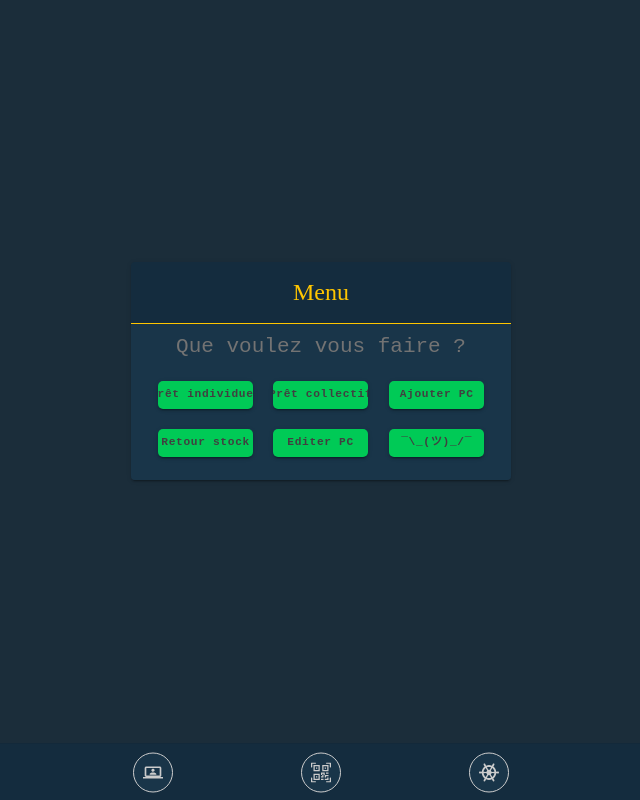
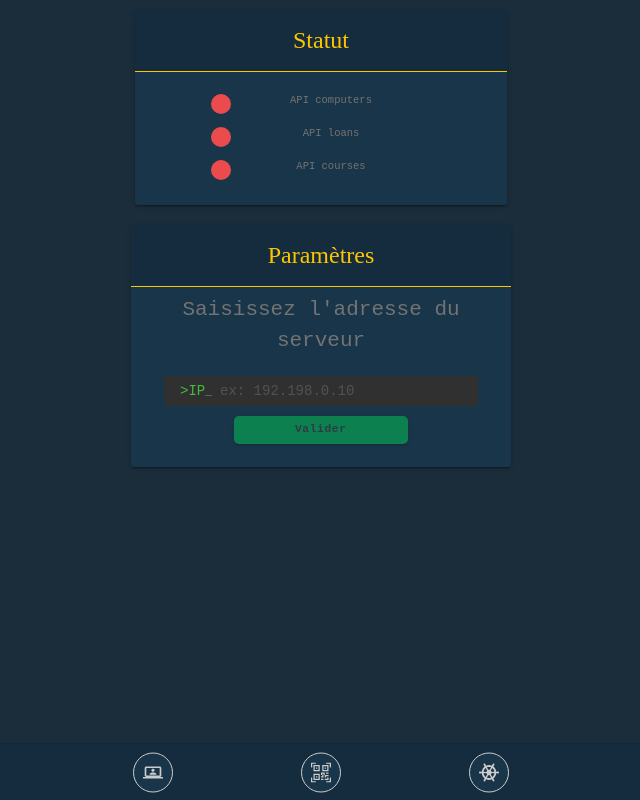
Before and after one commit to Admiralis/front-ionic, a React (Create React App) app: page /scan/menu in a window 1280 px wide. Shown: the whole page, without its empty margins (319-959 px from the left). Built offline with nearby package versions, Linux system fonts and the light colour scheme; no server answers.

Commit message:
feat: auto redirect if no connection :sparkles:

```diff
--- a/src/App.tsx
+++ b/src/App.tsx
@@ -27,7 +27,7 @@ import '@ionic/react/css/display.css';
 
 /* Theme variables */
 import './theme/variables.css';
-import React from "react";
+import React, {Dispatch} from "react";
 
 /* Pages */
 import ScanMenuPage from "./features/computer/ScanMenu/ScanMenu.page";
@@ -44,6 +44,8 @@ import SettingsPage from "./features/settings/Settings.page";
 /* Constants */
 import PATHS from "commons/constants/PATHS";
 import NotFoundPage from "./features/404/NotFound.page";
+import useCheckAPIConnection from "./commons/hooks/connection/useCheckApiConnection";
+import useCheckApiConnection from "./commons/hooks/connection/useCheckApiConnection";
 
 setupIonicReact();
 
@@ -93,15 +95,51 @@ function WheelIconComponent() {
     </svg>;
 }
 
+
+
+export const LoanConnectionStatusContext = React.createContext({
+    isLoanApiConnected: false,
+    setLoanApiConnected: (() => {}) as Dispatch<boolean>
+});
+export const CourseConnectionStatusContext = React.createContext({
+    isCourseApiConnected: false,
+    setCourseApiConnected: (() => {}) as Dispatch<boolean>
+});
+export const ComputerConnectionStatusContext = React.createContext({
+    isComputerApiConnected: false,
+    setComputerApiConnected: (() => {}) as Dispatch<boolean>
+});
+
+const withConnectionStatus = (Component: React.FC) => (props: any) => {
+    const {isLoanApiConnected} = useCheckApiConnection();
+    if (!isLoanApiConnected) return <SettingsPage/>;
+    return <Component {...props}/>;
+
+}
+
 const App: React.FC = () => {
 
+    const {
+        isLoanApiConnected,
+        setLoanApiConnected,
+        isCourseApiConnected,
+        setCourseApiConnected,
+        isComputerApiConnected,
+        setComputerApiConnected,
+    } = useCheckAPIConnection();
+
     return (
+
+
+        <LoanConnectionStatusContext.Provider value={{ isLoanApiConnected, setLoanApiConnected }}>
+            <CourseConnectionStatusContext.Provider value={{isCourseApiConnected, setCourseApiConnected}}>
+                <ComputerConnectionStatusContext.Provider value={{isComputerApiConnected, setComputerApiConnected}}>
                     <IonApp>
                         <IonReactRouter>
                             <IonTabs>
                                 <IonRouterOutlet>
 
-                        <Route exact path={PATHS.SCAN.root} component={ScanMenuPage}/>
+                                    <Route exact path={PATHS.SCAN.root} component={withConnectionStatus(ScanMenuPage)}/>
 
                                     <Route exact path={PATHS.SCAN.newComputer} component={AddComputerPage}/>
                                     <Route exact path={PATHS.COMPUTERS.new} component={EditComputerPage}/>
@@ -116,8 +154,10 @@ const App: React.FC = () => {
                                     <Route exact path={PATHS.LOANS.end + ":id"} component={EndLoanPage}/>
 
 
-                        <Route exact path={PATHS.SCAN.newIndividualLoan} component={CreateIndividualLoanPage}/>
-                        <Route exact path={PATHS.LOANS.confirmIndividual} component={EditIndividualLoanPage}/>
+                                    <Route exact path={PATHS.SCAN.newIndividualLoan}
+                                           component={CreateIndividualLoanPage}/>
+                                    <Route exact path={PATHS.LOANS.confirmIndividual}
+                                           component={EditIndividualLoanPage}/>
 
                                     <Route exact path={PATHS.SETTINGS.root} component={SettingsPage}/>
 
@@ -141,6 +181,9 @@ const App: React.FC = () => {
                             </IonTabs>
                         </IonReactRouter>
                     </IonApp>
+                </ComputerConnectionStatusContext.Provider>
+            </CourseConnectionStatusContext.Provider>
+        </LoanConnectionStatusContext.Provider>
     );
 };
 
--- a/src/commons/hooks/connection/useCheckAPIConnection.tsx
+++ b/src/commons/hooks/connection/useCheckApiConnection.tsx
@@ -1,58 +1,65 @@
 import React from 'react';
 
-function UseCheckApiConnection() {
+function useCheckApiConnection() {
     const [isComputerApiConnected, setComputerApiConnected] = React.useState<boolean>(false);
     const [isCourseApiConnected, setCourseApiConnected] = React.useState<boolean>(false);
     const [isLoanApiConnected, setLoanApiConnected] = React.useState<boolean>(false);
-
-    const ip = localStorage.getItem('ip') || '';
+    const [isLoading, setLoading] = React.useState<boolean>(false);
+    const [ip, setIp] = React.useState<string>(localStorage.getItem('ip') || '');
+    // const ip = localStorage.getItem('ip') || '';
 
     function testConnection() {
 
-        fetch(`http://${ip}/api/loans`).then((response) => {
+        setLoading(true);
+
+        fetch(`http://${ip}/api/loans/status/health`).then((response) => {
             if (response.status === 200) {
                 setLoanApiConnected(true);
+                setLoading(false)
             }
         }).catch((error) => {
             setLoanApiConnected(false);
+            setLoading(false)
         });
 
-        fetch(`http://${ip}/api/courses`).then((response) => {
+        fetch(`http://${ip}/api/courses/status/health`).then((response) => {
             if (response.status === 200) {
                 setCourseApiConnected(true);
+                setLoading(false)
             }
         }).catch((error) => {
             setCourseApiConnected(false);
+            setLoading(false)
         });
 
-        fetch(`http://${ip}/api/computers`).then((response) => {
+        fetch(`http://${ip}/api/computers/status/health`).then((response) => {
             if (response.status === 200) {
                 setComputerApiConnected(true);
+                setLoading(false)
             }
         }).catch((error) => {
             setComputerApiConnected(false);
+            setLoading(false)
         });
     }
 
     React.useEffect(() => {
+        localStorage.setItem('ip', ip);
         testConnection();
     }, [ip])
 
-    React.useEffect(() => {
-        testConnection();
-    },  [])
-
-    const refetch = () => {
-        testConnection();
-    }
-
     return {
         isComputerApiConnected,
+        setComputerApiConnected,
         isCourseApiConnected,
+        setCourseApiConnected,
         isLoanApiConnected,
-        refetch
+        setLoanApiConnected,
+        isLoading,
+        ip,
+        setIp
     }
 
 }
 
-export default UseCheckApiConnection;
+export default useCheckApiConnection;
--- a/src/features/settings/Settings.page.tsx
+++ b/src/features/settings/Settings.page.tsx
@@ -1,125 +1,101 @@
-import React from 'react';
+import React, {useContext} from 'react';
 import {IonButton, IonContent, IonLoading, IonPage} from "@ionic/react";
 import {AsciiInputComponent, CardComponent, LinuxButtonComponent} from "../../commons/components";
 import styles from './Settings.module.css';
 import {submitOnEnter} from "../../commons/utils";
+import {ComputerConnectionStatusContext, CourseConnectionStatusContext, LoanConnectionStatusContext} from "../../App";
+import useCheckApiConnection from "../../commons/hooks/connection/useCheckApiConnection";
 
 function SettingsPage() {
 
-    const [ip, setIp] = React.useState<string>(localStorage.getItem('ip') || '');
-    const [loanStatus, setLoanStatus] = React.useState<boolean>(false);
-    const [courseStatus, setCourseStatus] = React.useState<boolean>(false);
-    const [computerStatus, setComputerStatus] = React.useState<boolean>(false);
-    const [isLoading, setLoading] = React.useState<boolean>(false);
+    const {setLoanApiConnected} = useContext(LoanConnectionStatusContext);
+    const {setCourseApiConnected} = useContext(CourseConnectionStatusContext);
+    const {setComputerApiConnected} = useContext(ComputerConnectionStatusContext);
 
-    function handleSubmit(event: React.FormEvent<HTMLFormElement>) {
+    const [ipInput, setIpInput] = React.useState<string>(localStorage.getItem('ip') || '');
+
+
+    const {
+        isComputerApiConnected: isComputerConnected,
+        isLoanApiConnected: isLoanConnected,
+        isCourseApiConnected: isCourseConnected,
+        isLoading,
+        ip,
+        setIp
+    } = useCheckApiConnection();
+
+    async function handleSubmit(event: React.FormEvent<HTMLFormElement>) {
         event.preventDefault();
-        localStorage.setItem('ip', ip);
-        testConnection();
+
+        setLoanApiConnected(false);
+        setCourseApiConnected(false);
+        setComputerApiConnected(false);
+        await testConnection();
     }
 
-    function testConnection() {
-
-        setLoading(true);
-        setLoanStatus(false);
-        setCourseStatus(false);
-        setComputerStatus(false);
-
-        fetch(`http://${ip}/api/loans/status/health`).then((response) => {
-            if (response.status === 200) {
-                setLoanStatus(true);
-                setLoading(false)
-            } else {
-                setLoanStatus(false);
-                setLoading(false)
-            }
-        }).catch((error) => {
-            console.error(error);
-            setLoanStatus(false);
-            setLoading(false)
-        });
-
-        fetch(`http://${ip}/api/courses/status/health`).then((response) => {
-            if (response.status === 200) {
-                setCourseStatus(true);
-                setLoading(false)
-            } else {
-                setLoanStatus(false);
-                setLoading(false)
-            }
-        }).catch((error) => {
-            console.error(error);
-            setCourseStatus(false);
-            setLoading(false)
-        });
-
-        fetch(`http://${ip}/api/computers/status/health`).then((response) => {
-            if (response.status === 200) {
-                setComputerStatus(true);
-                setLoading(false)
-            } else {
-                setLoanStatus(false);
-                setLoading(false)
-            }
-        }).catch((error) => {
-            console.error(error);
-            setComputerStatus(false);
-            setLoading(false)
-        });
+    async function testConnection() {
+        try {
+            setIp(ipInput);
+            localStorage.setItem('ip', ip);
+            setLoanApiConnected(isLoanConnected);
+            setCourseApiConnected(isCourseConnected);
+            setComputerApiConnected(isComputerConnected);
+        } catch {
+            setLoanApiConnected(false);
+            setCourseApiConnected(false);
+            setComputerApiConnected(false);
+        }
     }
 
     React.useEffect(() => {
-        localStorage.getItem('ip') && setIp(localStorage.getItem('ip') as string);
-        testConnection();
-    }, [localStorage])
 
-    React.useEffect(() => {
+    }, [isComputerConnected, isLoanConnected, isCourseConnected])
 
-    }, [loanStatus, courseStatus, computerStatus])
 
     return (
         <IonPage>
             <IonContent>
                 <form className='flex-container' onSubmit={handleSubmit} onKeyDown={submitOnEnter}>
-                    <IonLoading message="Tentative de connection..." spinner="circles" isOpen={isLoading} duration={5000} />
+                    <IonLoading message="Tentative de connection..." spinner="circles" isOpen={isLoading}
+                                duration={5000}/>
                     <CardComponent
                         title='Statut'
                         content={
                             <>
                                 <div className={styles.statusContainer}>
-                                    {computerStatus && (
+                                    {isComputerConnected && (
                                         <span>
                                             <LinuxButtonComponent/>
                                             <p>API computers</p>
                                         </span>
                                     )}
                                     {
-                                        !computerStatus && (
+                                        !isComputerConnected && (
                                             <span>
                                                 <LinuxButtonComponent color={"red"}/>
                                                 <p>API computers</p>
                                             </span>
                                         )
                                     }
-                                    {loanStatus && (
+                                    {isLoanConnected && (
                                         <span>
                                             <LinuxButtonComponent/>
                                             <p>API loans</p>
                                         </span>
                                     )}
-                                    {!loanStatus && (
+                                    {!isLoanConnected && (
                                         <span>
                                             <LinuxButtonComponent color={"red"}/>
                                             <p>API loans</p>
                                         </span>
                                     )}
-                                    {courseStatus && (
+                                    {isCourseConnected && (
                                         <span>
                                             <LinuxButtonComponent/>
                                             <p>API courses</p>
                                         </span>
                                     )}
-                                    {!courseStatus && (
+                                    {!isCourseConnected && (
                                         <span>
                                             <LinuxButtonComponent color={"red"}/>
                                             <p>API courses</p>
@@ -136,9 +112,9 @@ function SettingsPage() {
                                 <p>Saisissez l'adresse du serveur</p>
                                 <AsciiInputComponent
                                     label="IP"
-                                    value={ip}
+                                    value={ipInput}
                                     onIonChange={(event) => {
-                                        setIp(event.detail.value || '');
+                                        setIpInput(event.detail.value || '');
                                     }}
                                     placeholder='ex: 192.198.0.10'
                                 />
```
Lines whose indentation alone changed are shown as unchanged.
